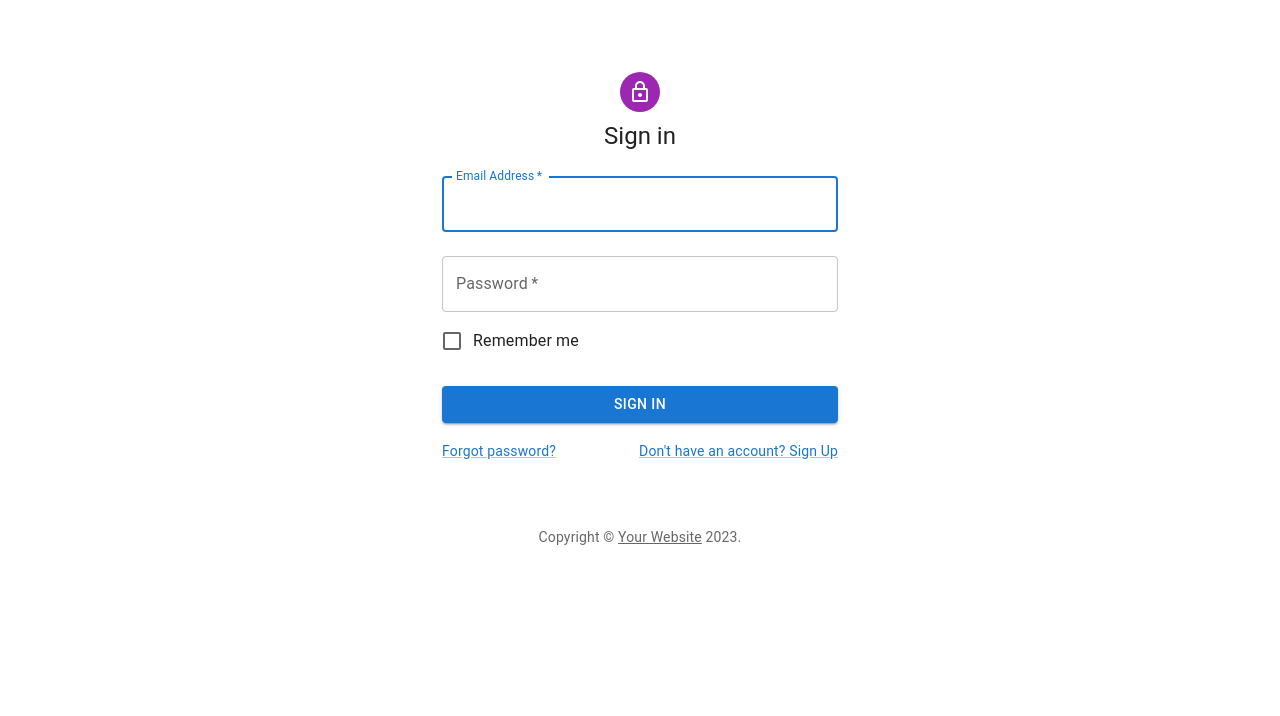
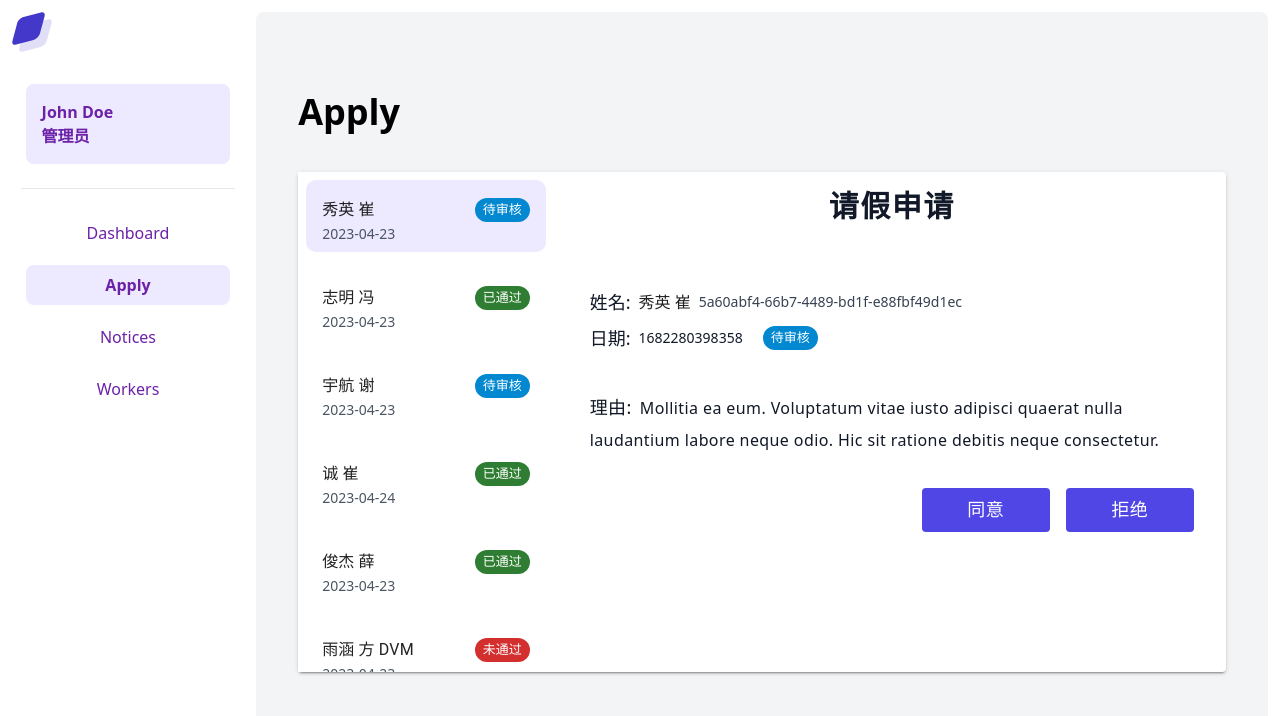
Before and after one commit to zhanglinfengcs/check-in-system, a React (Vite) app: page /admin/apply in a window 1280 px wide. Before the commit this address led to /login. Shown: the top 716 px of the page. Built offline with nearby package versions, Linux system fonts and the light colour scheme.

Commit message:
Update leave apply history result display styles

```diff
--- a/src/_mock/leave-apply-list.ts
+++ b/src/_mock/leave-apply-list.ts
@@ -13,10 +13,9 @@ function createApply(): LeaveApplyType {
   return {
     leaveId: faker.datatype.uuid(),
     userId: faker.datatype.uuid(),
-    title: faker.lorem.words(),
     name: faker.name.fullName(),
     content: faker.lorem.paragraph(),
-    date: faker.date.recent().toString(),
+    date: faker.date.recent().getTime().toString(),
     result: createResult(faker.datatype.number({ min: 0, max: 2 })),
   };
 }
--- a/src/_mock/leave-history-list.ts
+++ b/src/_mock/leave-history-list.ts
@@ -1,7 +1,5 @@
 import { faker } from "@faker-js/faker";
 import { LeaveType, LeaveApplyResult } from "../types";
-
-faker.locale = "zh_CN";
 
 function createResult(num: number) {
   if (num === 0) return LeaveApplyResult.Pending;
@@ -13,7 +11,7 @@ function createLeave(): LeaveType {
   return {
     leaveId: faker.datatype.uuid(),
     desc: faker.lorem.paragraph(),
-    date: faker.date.recent().toDateString(),
+    date: faker.date.recent().getTime().toString(),
     result: createResult(faker.datatype.number({ min: 0, max: 2 })),
   };
 }
--- a/src/contexts/UserProvider.tsx
+++ b/src/contexts/UserProvider.tsx
@@ -12,7 +12,7 @@ const initUser: UserType = {
   password: '123456789',
   phoneNum: "123456789",
   gender: Gender.Male,
-  isStaff: IsStaff.Yes,
+  isStaff: IsStaff.No,
   status: AttendSituation.Checked,
 };
 
--- a/src/pages/admin/LeaveApply.tsx
+++ b/src/pages/admin/LeaveApply.tsx
@@ -5,6 +5,7 @@ import { leaveApplyList as initList } from "../../_mock";
 import IButton from "../../components/IButton";
 import LeaveApplyResultChip from "../../components/LeaveApplyResultChip";
 import { LeaveApplyType, LeaveApplyResult } from "../../types";
+import { FormatDate } from "../../lib/Format";
 
 const generalCSS = {
   borderRadius: "10px",
@@ -97,7 +98,7 @@ const LeaveApply: React.FC = () => {
                           gap: "10px",
                         }}
                       >
-                        {item.title}
+                        {/* {item.title} */}
                         <div>
                           <Stack
                             sx={{
@@ -111,14 +112,16 @@ const LeaveApply: React.FC = () => {
                             <Typography
                               sx={{ display: "inline" }}
                               component="span"
-                              variant="body2"
+                              variant="subtitle1"
                               color="text.primary"
                             >
                               {item.name}
                             </Typography>
                             <LeaveApplyResultChip result={item.result} />
                           </Stack>
-                          {item.date}
+                          <div className="text-sm text-gray-600 font-light">
+                            {FormatDate(item.date)}
+                          </div>
                         </div>
                       </Stack>
                     </ListItem>
@@ -143,14 +146,15 @@ const LeaveApply: React.FC = () => {
                 id="title"
                 className="font-bold text-gray-900 tracking-wider text-3xl text-center"
               >
-                {selectedItem.title}
+                {/* {selectedItem.title} */}
+                请假申请
               </div>
               <div
                 id="name"
                 className="flex flex-row justify-start items-center mt-16"
               >
                 <span className="font-medium text-gray-900 text-lg mr-2">
-                  Name:
+                  姓名:
                 </span>
                 {selectedItem.name}
                 <span className="font-normal text-gray-700 text-sm ml-2">
@@ -162,7 +166,7 @@ const LeaveApply: React.FC = () => {
                 className="flex flex-row justify-start items-center mt-2"
               >
                 <span className="font-medium text-gray-900 text-lg mr-2">
-                  Date:
+                  日期:
                 </span>
                 <div className="font-normal text-gray-900 text-sm mr-5">
                   {selectedItem.date}
@@ -170,15 +174,15 @@ const LeaveApply: React.FC = () => {
                 <LeaveApplyResultChip result={selectedItem.result} />
               </div>
 
-              <div id="content" className="font-normal text-gray-900 mt-10">
+              <div id="content" className="font-normal text-gray-900 mt-10 tracking-wide leading-8">
                 <span className="font-medium text-gray-900 text-lg mr-2">
-                  Content:
+                  理由:
                 </span>
                 {selectedItem.content}
               </div>
               <div
                 id="button-group"
-                className="flex flex-row justify-end items-center gap-4 mt-6"
+                className="flex flex-row justify-end items-center gap-4 mt-8"
               >
                 <IButton onClick={() => handleApprove(selectedItem.leaveId)}>
                   同意
--- a/src/sections/leave/LeaveForm.tsx
+++ b/src/sections/leave/LeaveForm.tsx
@@ -42,7 +42,7 @@ const LeaveForm: React.FC = () => {
         >
           <TextField
             id="outlined-multiline-static"
-            label="Description"
+            label="内容"
             multiline
             rows={4}
           />
--- a/src/sections/leave/LeaveHistory.tsx
+++ b/src/sections/leave/LeaveHistory.tsx
@@ -1,6 +1,8 @@
 import { LeaveType } from "../../types";
 import { Card, CardContent, Stack } from "@mui/material";
 import Typography from "@mui/material/Typography";
+import { FormatDate } from "../../lib/Format";
+import LeaveApplyResultChip from "../../components/LeaveApplyResultChip";
 
 function LeaveHistoryItem(props: LeaveType) {
   return (
@@ -10,11 +12,9 @@ function LeaveHistoryItem(props: LeaveType) {
           {props.desc}
         </Typography>
         <Typography sx={{ mb: 1.5, mt: 1 }} variant="body2" color="text.secondary">
-          {props.date}
+          {FormatDate(props.date)}
         </Typography>
-        <Typography variant="body1">
-          {props.result}
-        </Typography>
+        <LeaveApplyResultChip result={ props.result }/>
       </CardContent>
     </Card>
   );
--- a/src/types/index.tsx
+++ b/src/types/index.tsx
@@ -57,7 +57,6 @@ export interface AttendType {
 export interface LeaveApplyType {
   leaveId: string;
   userId: string;
-  title: string;
   content: string;
   name: string;
   result: LeaveApplyResult;
```
